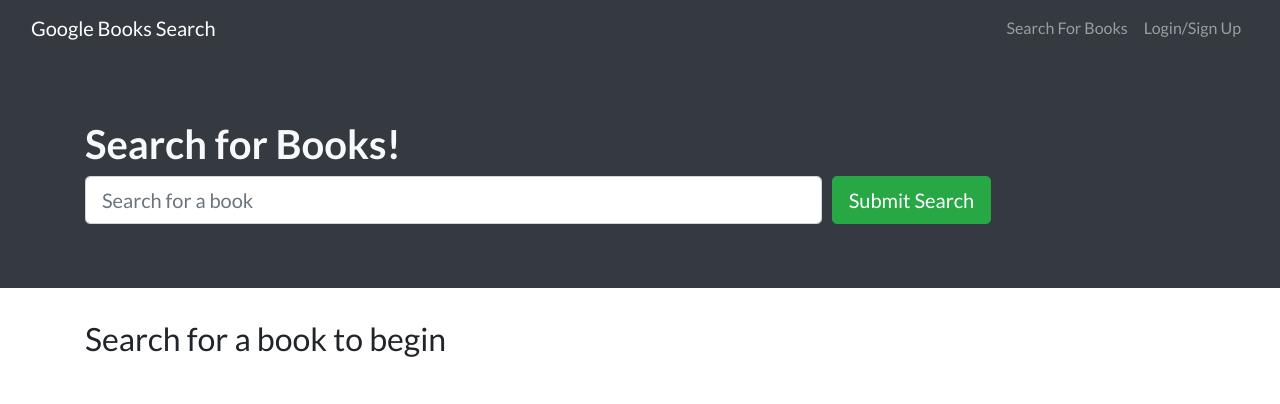
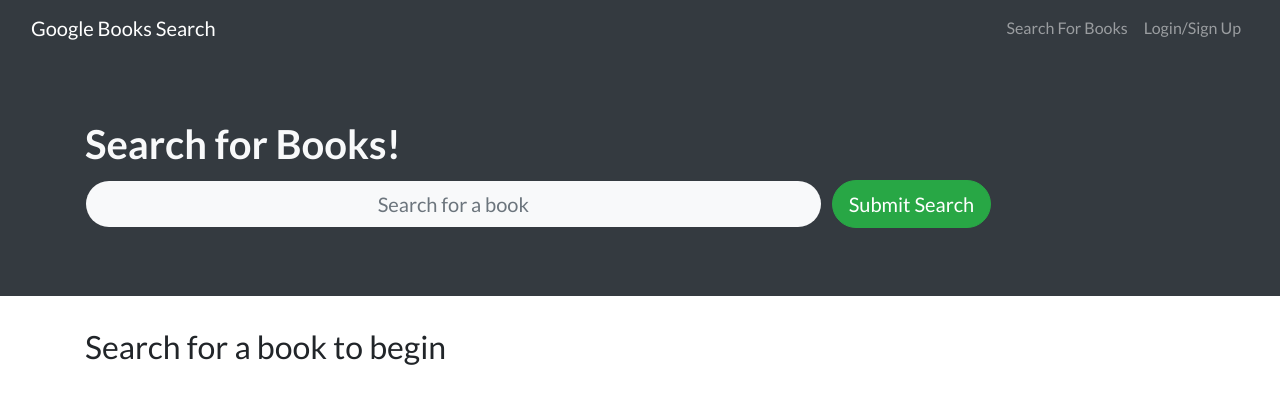
Before and after one commit to maytiara/graphql-api-search-engine, a React (Create React App) app in the folder client/: page / in a window 1280 px wide. Shown: the top 404 px of the page. Built offline with nearby package versions, Linux system fonts and the light colour scheme.

Commit message:
modified search header & button using bootstrap and added aria-label

```diff
--- a/client/src/pages/SearchBooks.js
+++ b/client/src/pages/SearchBooks.js
@@ -97,10 +97,17 @@
                   type='text'
                   size='lg'
                   placeholder='Search for a book'
+                  className='mt-1 mb-1 w-100 btn btn-lg bg-light rounded-pill'
+                  aria-label='Searchbox for a book'
                 />
               </Col>
               <Col xs={12} md={4}>
-                <Button type='submit' variant='success' size='lg'>
+                <Button
+                  type='submit'
+                  variant='success'
+                  size='lg'
+                  className='mt-1 mb-1 rounded-pill'
+                  >
                   Submit Search
                 </Button>
               </Col>
```
